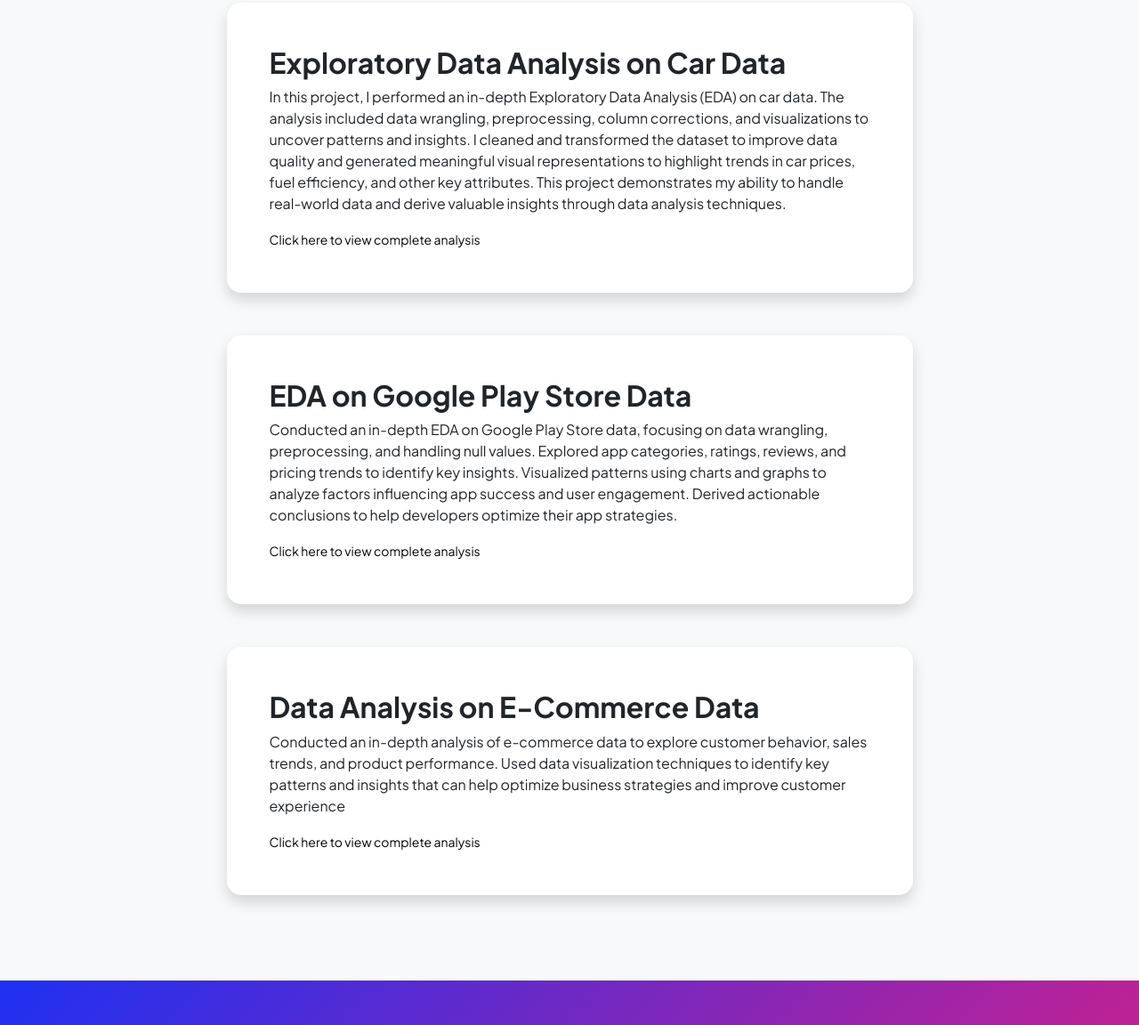
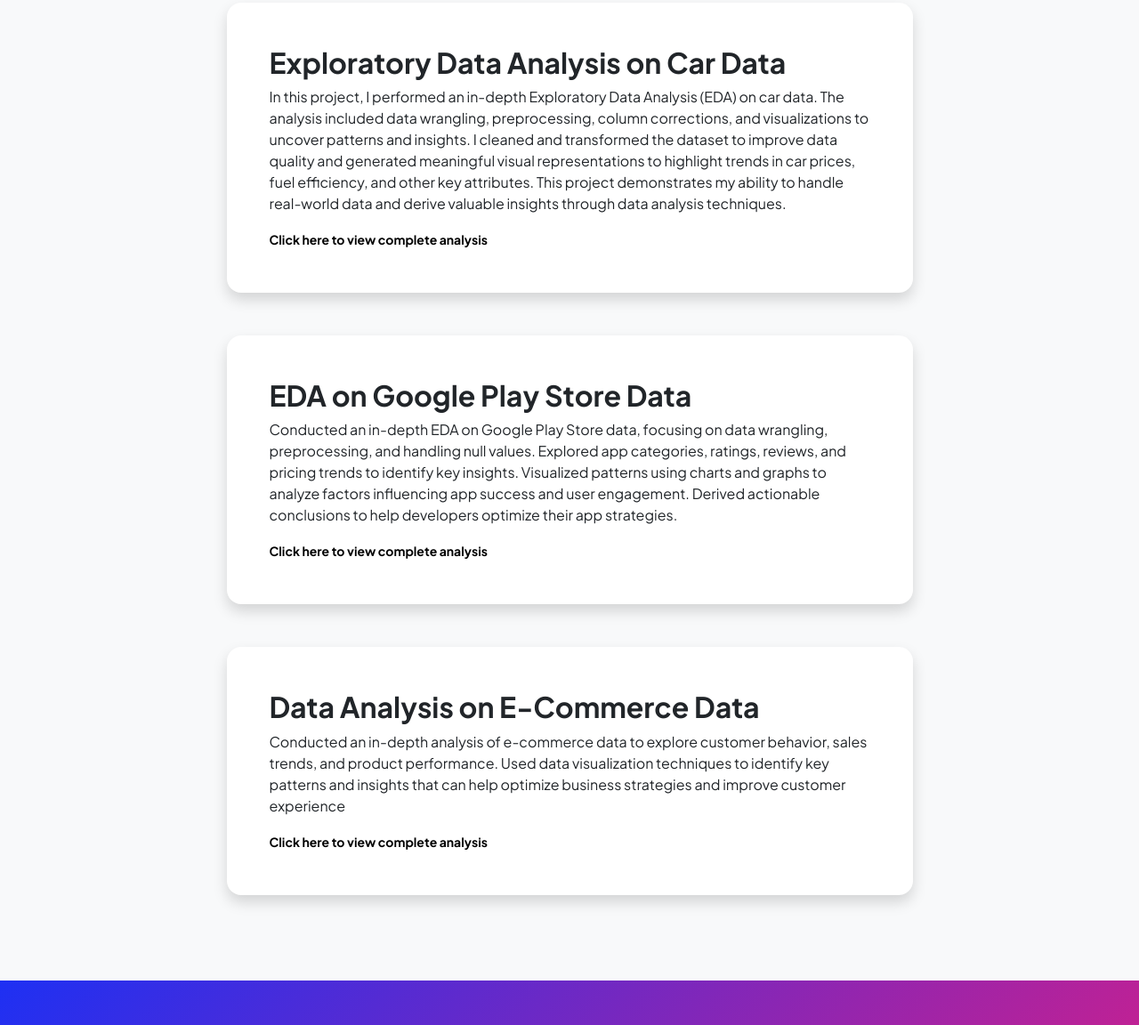
Before and after one commit to hasnainyaqub/landing-page.github.io, a plain HTML site: page projects.html in a window 1280 px wide. Shown: the part 223-1375 px from the top of the page at 89% size. Drawn offline with nearby package versions, Linux system fonts and the light colour scheme; a script that the page names is missing.

Commit message:
Update projects.html

```diff
--- a/projects.html
+++ b/projects.html
@@ -50,7 +50,7 @@
                                             <h2 class="fw-bolder">Exploratory Data Analysis on Car Data</h2>
                                             <p>In this project, I performed an in-depth Exploratory Data Analysis (EDA) on car data. The analysis included data wrangling, preprocessing, column corrections, and visualizations to uncover patterns and insights. I cleaned and transformed the dataset to improve data quality and generated meaningful visual representations to highlight trends in car prices, fuel efficiency, and other key attributes. This project demonstrates my ability to handle real-world data and derive valuable insights through data analysis techniques.</p>
 
-                                            <a class="small" href="https://github.com/hasnainyaqub/Portfolio/blob/main/cars_data_analysis.ipynb" target="_blank"  style="color: black; text-decoration: none; "   >Click here to view complete analysis</a>
+                                            <a class="small" href="https://github.com/hasnainyaqub/Portfolio/blob/main/cars_data_analysis.ipynb" target="_blank"  style="color: black; text-decoration: none; font-weight: bold;"   >Click here to view complete analysis</a>
 
                                         </div>
                                           <!-- picture of project-1 -->
@@ -66,7 +66,7 @@
                                                 <h2 class="fw-bolder">EDA on Google Play Store Data</h2>
                                                 <p>Conducted an in-depth EDA on Google Play Store data, focusing on data wrangling, preprocessing, and handling null values. Explored app categories, ratings, reviews, and pricing trends to identify key insights. Visualized patterns using charts and graphs to analyze factors influencing app success and user engagement. Derived actionable conclusions to help developers optimize their app strategies.</p>
 
-                                                <a class="small" href="https://github.com/hasnainyaqub/Portfolio/blob/main/E-commerce_data_analysis.ipynb" target="_blank"  style="color: black; text-decoration: none; "   >Click here to view complete analysis</a>
+                                                <a class="small" href="https://github.com/hasnainyaqub/Portfolio/blob/main/E-commerce_data_analysis.ipynb" target="_blank"  style="color: black; text-decoration: none; font-weight: bold;"   >Click here to view complete analysis</a>
 
                                             </div>
                                             <!-- picture of project-2 -->
@@ -74,7 +74,7 @@
                                         </div>
                                     </div>
                             </div>
-                            <!-- Project Card 2-->
+                            <!-- Project Card 3-->
                             <div class="card overflow-hidden shadow rounded-4 border-0">
                                 <div class="card-body p-0">
                                     <div class="d-flex align-items-center">
@@ -82,7 +82,7 @@
                                             <h2 class="fw-bolder">Data Analysis on E-Commerce Data</h2>
                                             <p>Conducted an in-depth analysis of e-commerce data to explore customer behavior, sales trends, and product performance. Used data visualization techniques to identify key patterns and insights that can help optimize business strategies and improve customer experience</p>
 
-                                            <a class="small" href="https://github.com/hasnainyaqub/Portfolio/blob/main/E-commerce_data_analysis.ipynb" target="_blank"  style="color: black; text-decoration: none; "   >Click here to view complete analysis</a>
+                                            <a class="small" href="https://github.com/hasnainyaqub/Portfolio/blob/main/E-commerce_data_analysis.ipynb" target="_blank"  style="color: black; text-decoration: none; font-weight: bold;"   >Click here to view complete analysis</a>
 
 
                                         </div>
```
